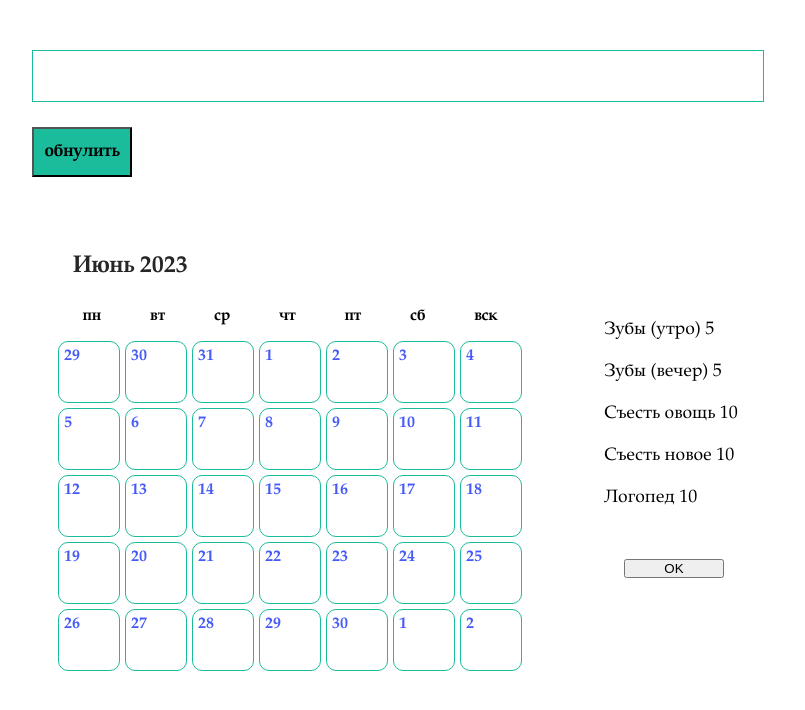
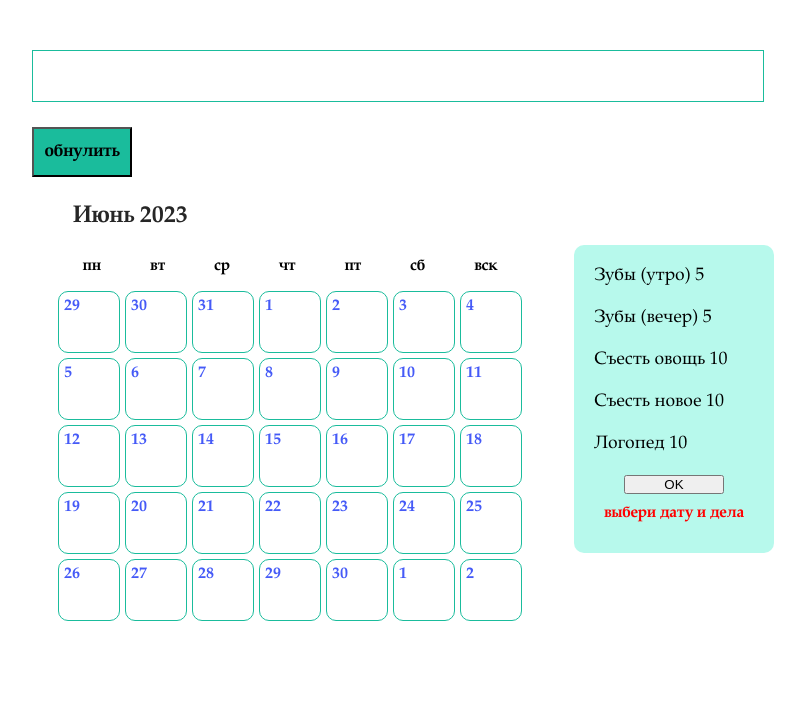
Before and after one commit to irinagrl/miaminko, a website: page index.html in a window 1280 px wide. Both pictures are taken after a click on the button "OK". Shown: the whole page, without its empty margins (224-1029 px from the left). Drawn offline with Linux system fonts and the light colour scheme.

Commit message:
updated selection and validation pattern

```diff
--- a/index.html
+++ b/index.html
@@ -36,15 +36,15 @@
                 </ul>
                 <ul class="days"> </ul>
             </div>
-            </div>
+
         </section>
 
         <section class="todo">
             <ul class="todo__list">
             </ul>
-            <div class="todo__btn">
-                <button class="button" type="submit"> OK </button>
-            </div>
+            <button class="todo__btn" type="submit"> OK </button>
+            <p class="todo__error">выбери дату и дела
+            </p>
         </section>
 
         <template id="todo__template">
--- a/js/calendar.js
+++ b/js/calendar.js
@@ -56,10 +56,14 @@ function selectedDayHandler(evt) {
     const selectedCard = evt.target.closest('.day');
 
     for (const card of cards) {
-        card.classList.remove('checked');
+        if (card === selectedCard) {
+            card.classList.toggle('checked');
+        } else {
+            if (card.classList.contains('checked')) {
+                card.classList.remove('checked');
+            }
+        }
     }
-
-    selectedCard.classList.add('checked');
 }
 
 document.querySelector('.days').addEventListener('click', selectedDayHandler);
--- a/js/todo.js
+++ b/js/todo.js
@@ -43,12 +43,36 @@ function selectItemHandler(evt) {
     selectedCard.classList.toggle('checked');
 }
 
+function validate() {
+    let validation = false;
+    const items = document.querySelectorAll('.todo__list_item');
+    const cards = document.querySelectorAll('.day');
+
+    for (const card of cards) {
+        if (card.classList.contains('checked')) {
+            validation += true;
+            break;
+        }
+    }
+
+    for (const item of items) {
+        if (item.classList.contains('checked')) {
+            validation += true;
+            break;
+        }
+    }
+
+    return validation;
+
+}
 
 //Button actions
 function buttonHandler() {
     const items = document.querySelectorAll('.todo__list_item');
     const cards = document.querySelectorAll('.day');
 
+    if (validate() === 2) {
+        document.querySelector('.todo__error').style.display = 'none';
         updateLocalStorage();
         setBarStyle();
 
@@ -63,7 +87,10 @@ function buttonHandler() {
                 item.classList.remove('checked');
             }
         }
+    } else {
+        document.querySelector('.todo__error').style.display = 'inline';
+    }
 }
 
 document.querySelector('.todo__list').addEventListener('click', selectItemHandler);
-document.querySelector('.button').addEventListener('click', buttonHandler);
+document.querySelector('.todo__btn').addEventListener('click', buttonHandler);
--- a/styles.css
+++ b/styles.css
@@ -12,7 +12,6 @@ body {
 
 .header {
     margin-top: 50px;
-    margin-bottom: 50px;
     margin-left: auto;
     margin-right: auto;
 }
@@ -55,17 +54,25 @@ body {
     justify-content: space-around;
     align-content: space-around;
     align-items: center;
+    align-content: flex-start;
 }
 
 .todo {
-    width: 200px;
+    max-width: 200px;
+    display: flex;
+    flex-direction: column;
+    align-items: flex-start;
+    background-color: #b7f9ec;
+    border-radius: 10px;
+    padding: 20px;
 }
+
+
 
 .todo__btn {
     width: 100px;
     margin-left: auto;
     margin-right: auto;
-    margin-top: 30px;
 }
 
 .button {
@@ -81,13 +88,21 @@ ul {
     cursor: pointer;
     position: relative;
     padding-bottom: 20px;
-    padding-left: 30px;
     font-size: 18px;
     transition: 0.2s;
 }
 
+/*in js file*/
 .checked {
     background: #81bcb1;
+}
+
+.todo__error {
+    padding: 10px;
+    width: 100%;
+    font-weight: 700;
+    display: none;
+    color: red;
 }
 
 .calendar {
```
Lines whose indentation alone changed are shown as unchanged.
